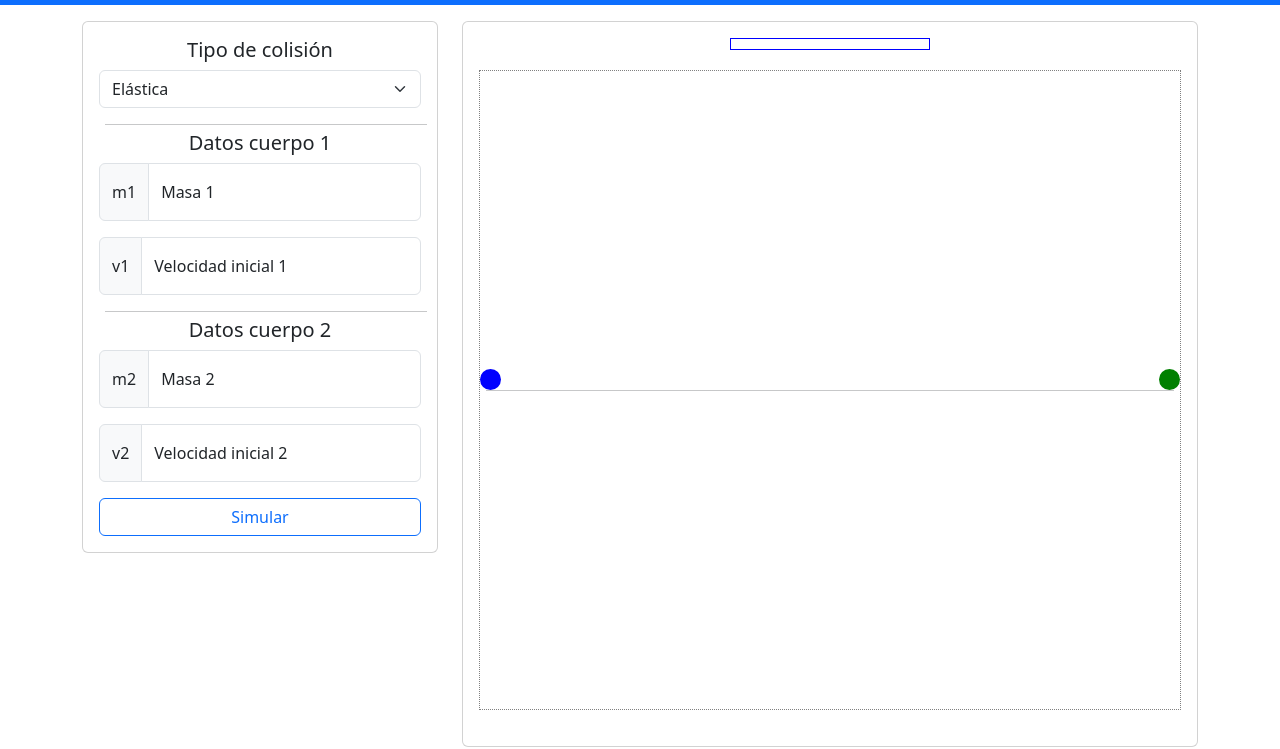
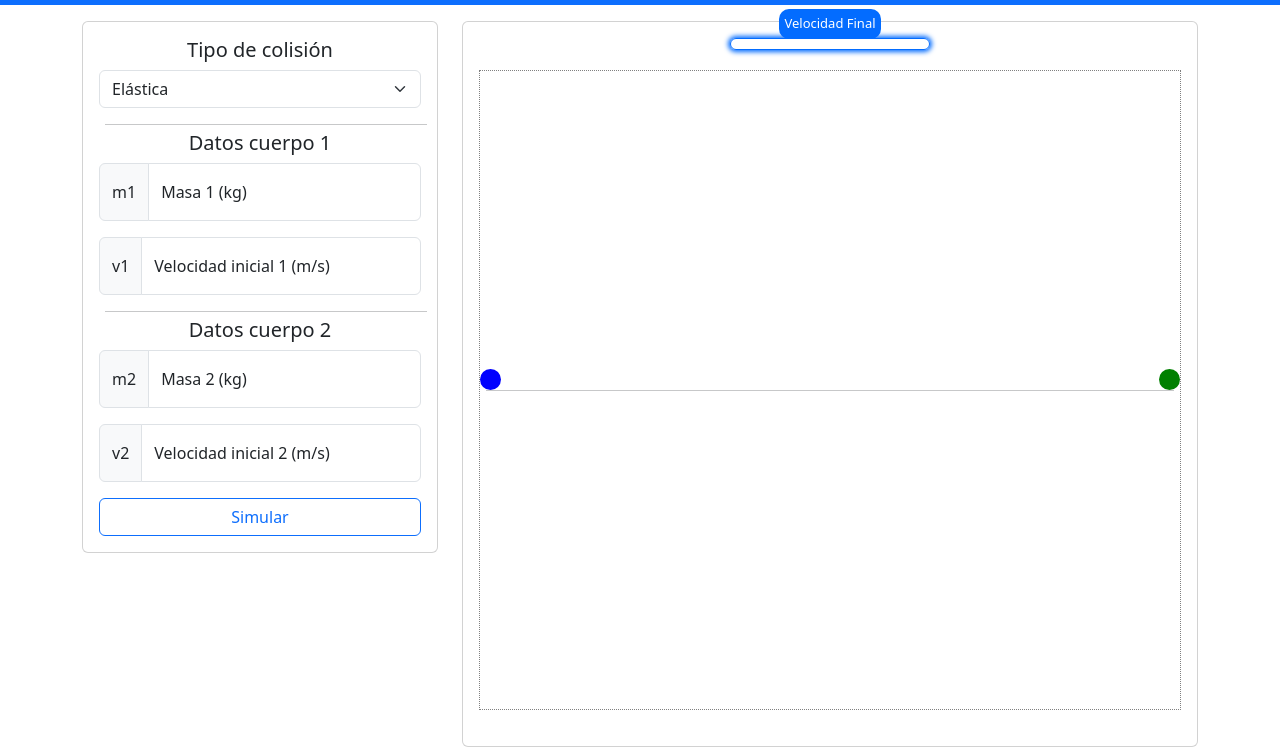
Before and after one commit to YJoel/Simulacion-Colisiones-en-una-Dimension, a website: page src/index.html in a window 1280 px wide. Shown: the part 51-800 px from the top of the page. Drawn offline with nearby package versions, Linux system fonts and the light colour scheme.

Commit message:
Refinado de la funcionalidad del producto

```diff
--- a/src/estilos/estilos.css
+++ b/src/estilos/estilos.css
@@ -12,14 +12,29 @@ body{
     justify-content: space-around;
     align-items: center;
     margin: auto;
-    border: 1px solid blue;
+    border: 1px solid #036CFF;
+    border-radius: 10px;
+    box-shadow: 0 0 5px 2px #036CFF;
     padding: 5px;
 }
-.result > .container-results{
+.results > .title{
+    position: absolute;
+    width: auto;
+    font-size: small;
+    height: 30px;
+    background-color: #036CFF;
+    color: white;
+    border-radius: 10px;
+    padding: 5px;
+    bottom: 100%;
+}
+.results > .container-results{
     position: relative;
     width: 100px;
-    border: 1px solid black;
     display: flex;
+    justify-content: center;
+    align-items: center;
+    flex-direction: column;
 }
 .results > .container-results > .result-item{
     position: relative;
--- a/src/index.html
+++ b/src/index.html
@@ -135,7 +135,7 @@
                 <span class="input-group-text">m1</span>
                 <div class="form-floating">
                   <input type="text" class="form-control" id="C1M" name="C1M" placeholder="masa 1" />
-                  <label for="C1M">Masa 1</label>
+                  <label for="C1M">Masa 1 (kg)</label>
                 </div>
               </div>
 
@@ -143,7 +143,7 @@
                 <span class="input-group-text">v1</span>
                 <div class="form-floating">
                   <input type="text" class="form-control" id="C1V" name="C1V" placeholder="v1" />
-                  <label for="C1V">Velocidad inicial 1</label>
+                  <label for="C1V">Velocidad inicial 1 (m/s)</label>
                 </div>
               </div>
               <hr />
@@ -153,7 +153,7 @@
                 <span class="input-group-text">m2</span>
                 <div class="form-floating">
                   <input type="text" class="form-control" id="C2M" name="C2M" placeholder="masa 2" />
-                  <label for="C2M">Masa 2</label>
+                  <label for="C2M">Masa 2 (kg)</label>
                 </div>
               </div>
 
@@ -161,7 +161,7 @@
                 <span class="input-group-text">v2</span>
                 <div class="form-floating">
                   <input type="text" class="form-control" id="C2V" name="C2V" placeholder="v2" />
-                  <label for="C2V">Velocidad inicial 2</label>
+                  <label for="C2V">Velocidad inicial 2 (m/s)</label>
                 </div>
               </div>
               <div class="d-grid gap-2">
@@ -177,6 +177,9 @@
         <div class="card">
           <div class="card-body">
             <div class="results">
+              <div class="title">
+                Velocidad Final
+              </div>
               <div class="container-results">
 
               </div>
@@ -197,7 +200,7 @@
 
   <script src="../node_modules/bootstrap/dist/js/bootstrap.min.js"></script>
   <script src="logica/logica.js"></script>
-  <script src="logica/aux.js"></script>
+  <script src="logica/auxx.js"></script>
 </body>
 
 </html>
--- a/src/logica/auxx.js
+++ b/src/logica/auxx.js
@@ -23,8 +23,8 @@ function elastica(vf1, vf2){
     resultItems[0].style.backgroundColor = items[0].style.backgroundColor
     resultItems[1].style.backgroundColor = items[1].style.backgroundColor
 
-    resultValues[0].innerHTML = vf1
-    resultValues[1].innerHTML = vf2
+    resultValues[0].innerHTML = `${vf1} m/s`
+    resultValues[1].innerHTML = `${vf2} m/s`
     containerResults[0].append(resultItems[0], resultValues[0])
     containerResults[1].append(resultItems[1], resultValues[1])
 }
@@ -41,6 +41,6 @@ function inelastica(vf){
 
     resultItems.style.backgroundColor = "red"
 
-    resultValues.innerHTML = vf
+    resultValues.innerHTML = `${vf} m/s`
     containerResults[0].append(resultItems, resultValues)
 }
```
